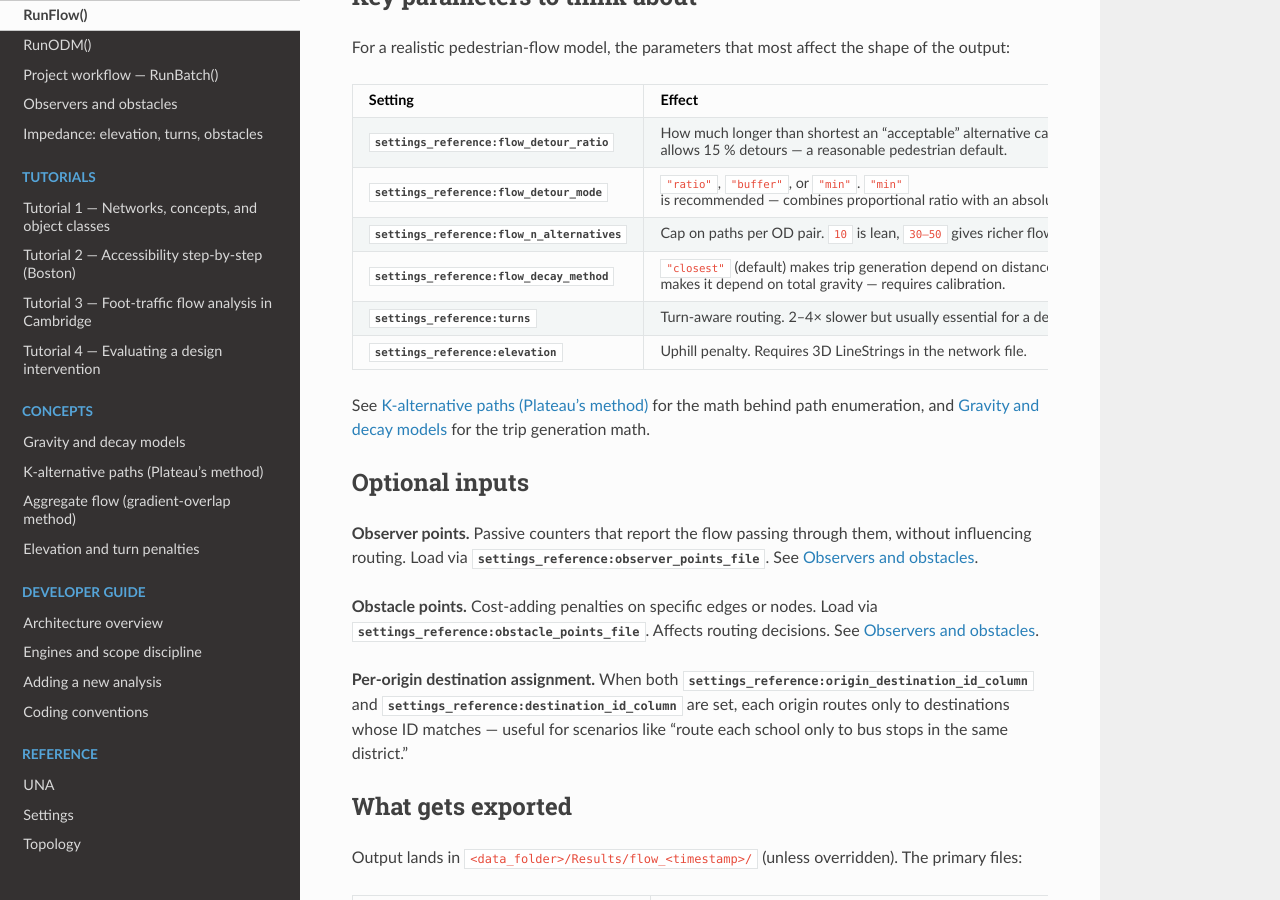
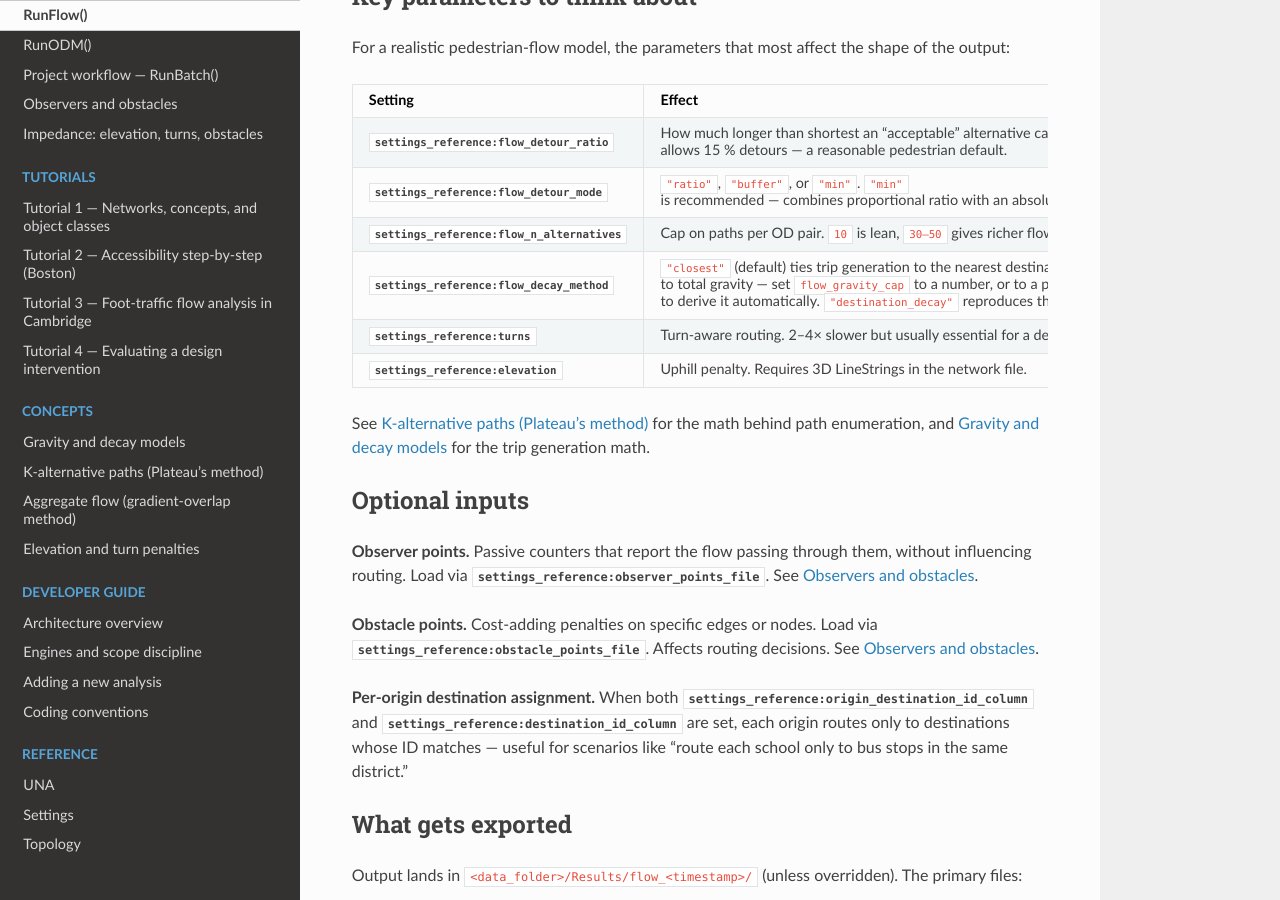
Before and after one commit to City-Form-Lab/urban_network_analysis, a Sphinx documentation site: the page built from docs/user_guide/run_flow.rst, in a window 1280 px wide and 900 px high, scrolled down 2467 px. Built offline with Sphinx 7.4.7 and the Read the Docs theme 3.1.0, drawn with Linux system fonts in a browser that asks for light colours.

Commit message:
Docs: derive displayed version from package __version__; update flow_decay_method summary row

```diff
--- a/docs/conf.py
+++ b/docs/conf.py
@@ -19,9 +19,12 @@
 author    = "MIT City Form Lab — Andres Sevtsuk, Raul Kalvo"
 copyright = f"{datetime.now().year}, {author}. Released under the MIT License."
 
-# Version string is read from Settings if possible, else falls back.
-version = "2.5.5"
-release = "2.5.5"
+# Version comes from the package itself — the single source of truth is
+# __version__ in src/urban_network_analysis/__init__.py (the sys.path
+# insertion above makes it importable here, same as for autodoc).
+import urban_network_analysis as _una_pkg
+version = _una_pkg.__version__
+release = _una_pkg.__version__
 
 # ---------------------------------------------------------------------------
 # Sphinx extensions
--- a/docs/index.rst
+++ b/docs/index.rst
@@ -23,7 +23,7 @@
 your first accessibility map. If you already know the concepts and just want the
 parameters, go straight to the :doc:`user_guide/settings_reference`.
 
-These docs cover UNA version **2.5.5**.
+These docs cover UNA version |release|.
 
 .. toctree::
    :maxdepth: 2
--- a/docs/user_guide/run_flow.rst
+++ b/docs/user_guide/run_flow.rst
@@ -134,9 +134,12 @@
      - Cap on paths per OD pair. ``10`` is lean, ``30–50`` gives richer
        flow patterns.
    * - :py:data:`settings_reference:flow_decay_method`
-     - ``"closest"`` (default) makes trip generation depend on distance
-       to the nearest destination. ``"gravity_cap"`` makes it depend on
-       total gravity — requires calibration.
+     - ``"closest"`` (default) ties trip generation to the nearest
+       destination; ``"gravity_cap"`` to total gravity — set
+       ``flow_gravity_cap`` to a number, or to a percentile string
+       like ``"p95"`` to derive it automatically.
+       ``"destination_decay"`` reproduces the legacy Madina
+       convention.
    * - :py:data:`settings_reference:turns`
      - Turn-aware routing. 2–4× slower but usually essential for a
        defensible model.
```
